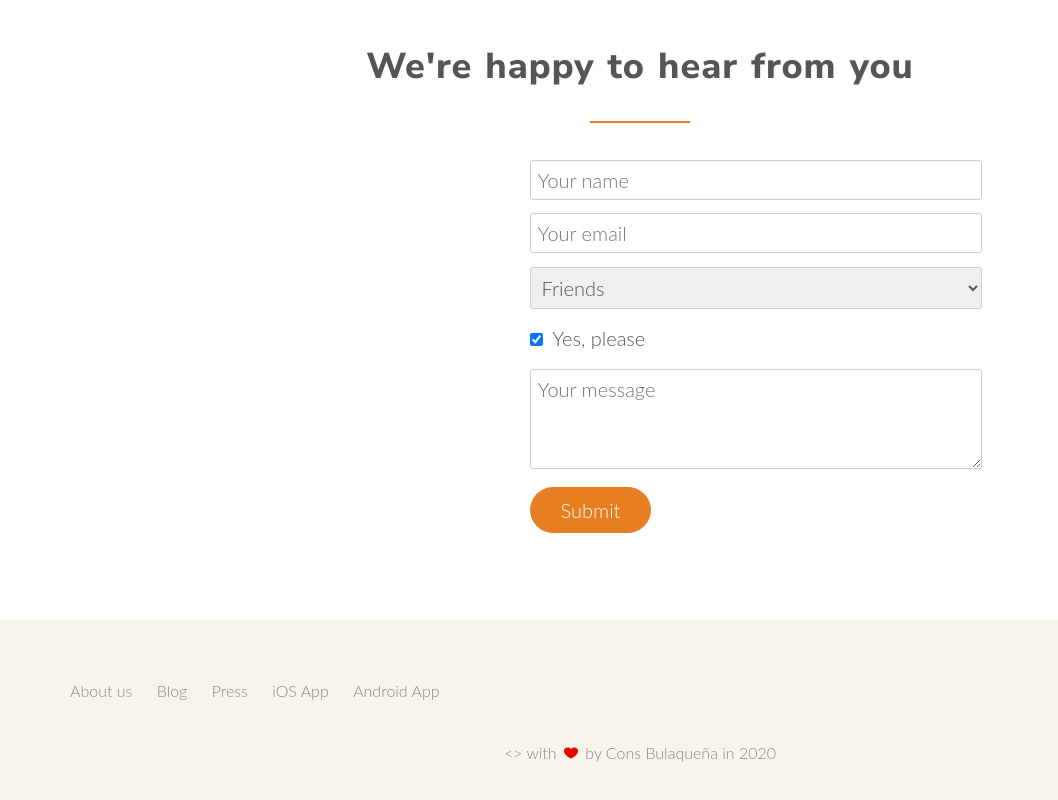
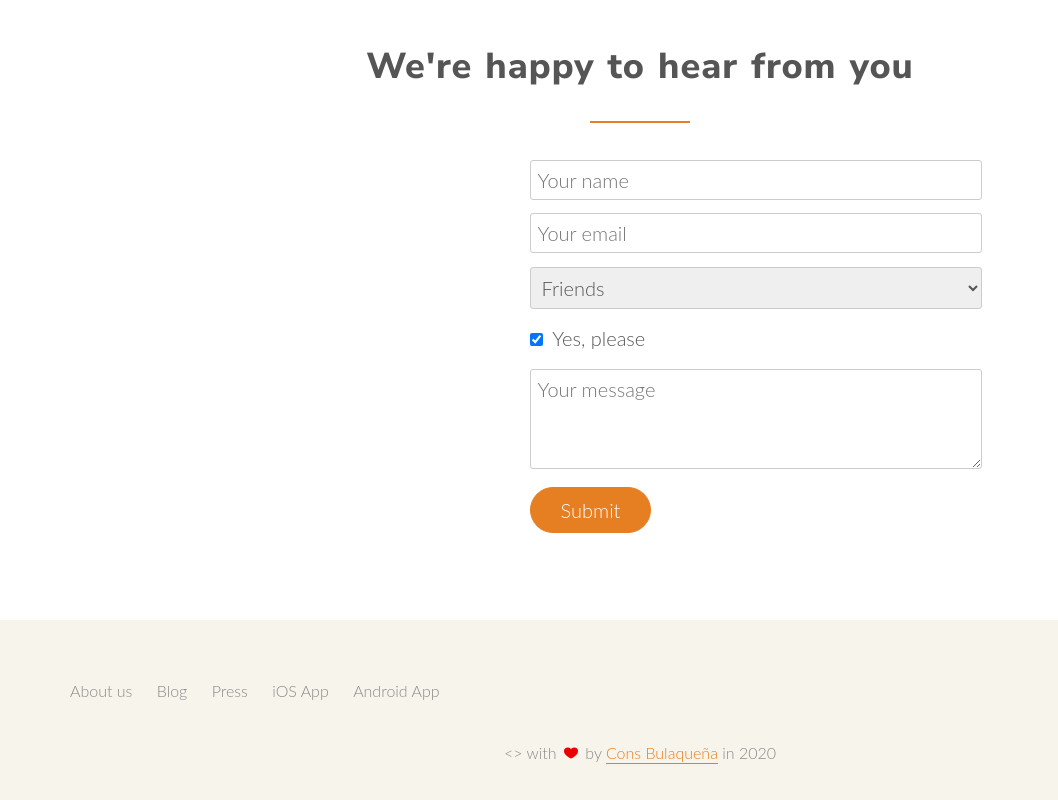
Before and after one commit to consbulaquena/TigerTea, a plain HTML site: page index.html in a window 1280 px wide. Shown: the part 3360-4160 px from the top of the page, 0-1058 px from the left. Drawn offline with nearby package versions, Linux system fonts and the light colour scheme; a script that the page names is missing; files whose address does not match are found by name.

Commit message:
edit link

```diff
--- a/index.html
+++ b/index.html
@@ -314,7 +314,7 @@
             </div>
             <div class="row">
                 <p>
-                    <> with <i class="ion-ios-heart" style="color: #ea0000; padding: 0 3px;"></i> by Cons Bulaqueña in 2020<br>
+                    <> with <i class="ion-ios-heart" style="color: #ea0000; padding: 0 3px;"></i> by <a href="http://consios.com/">Cons Bulaqueña</a> in 2020<br>
                 </p>
                 <p>
                 </p>
```
